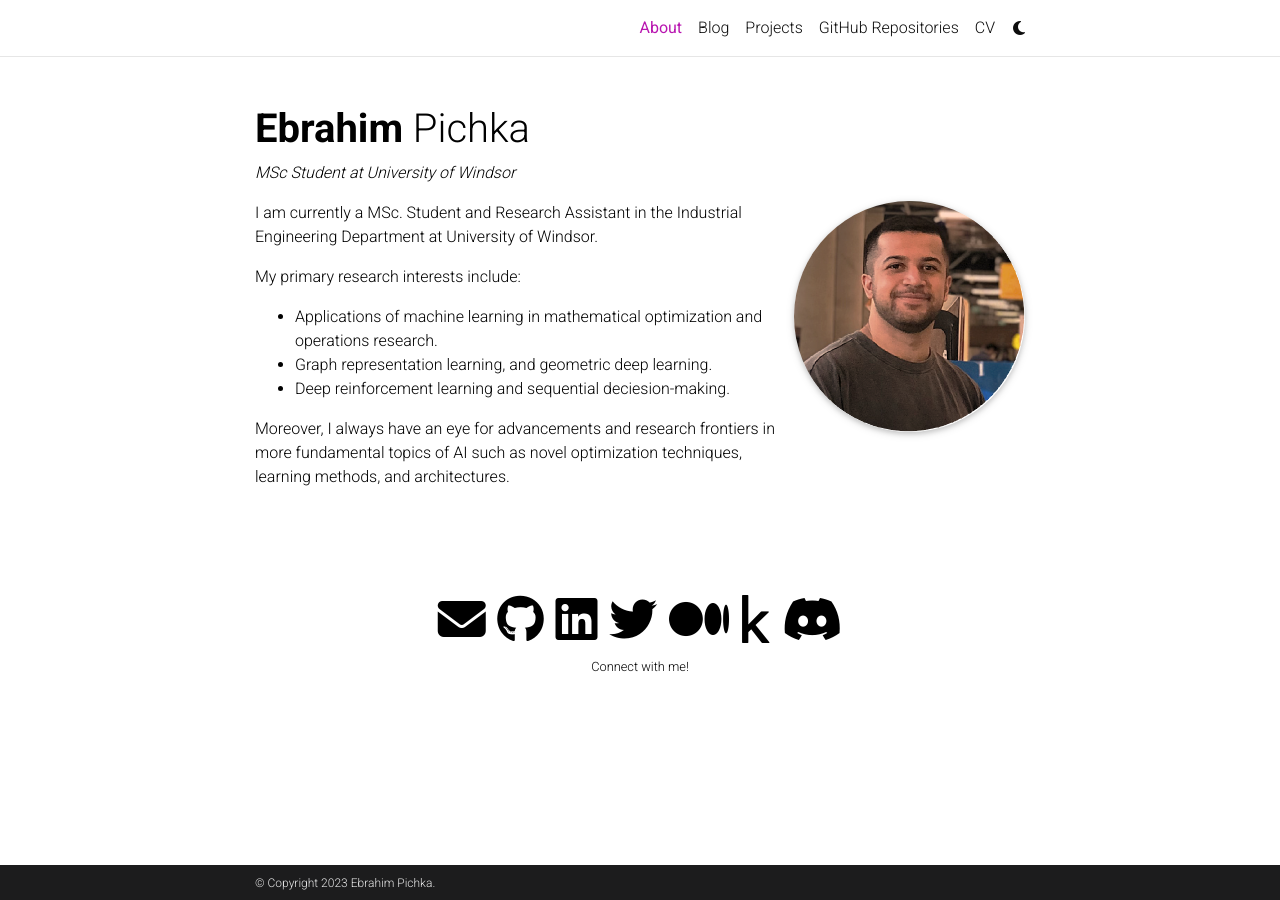
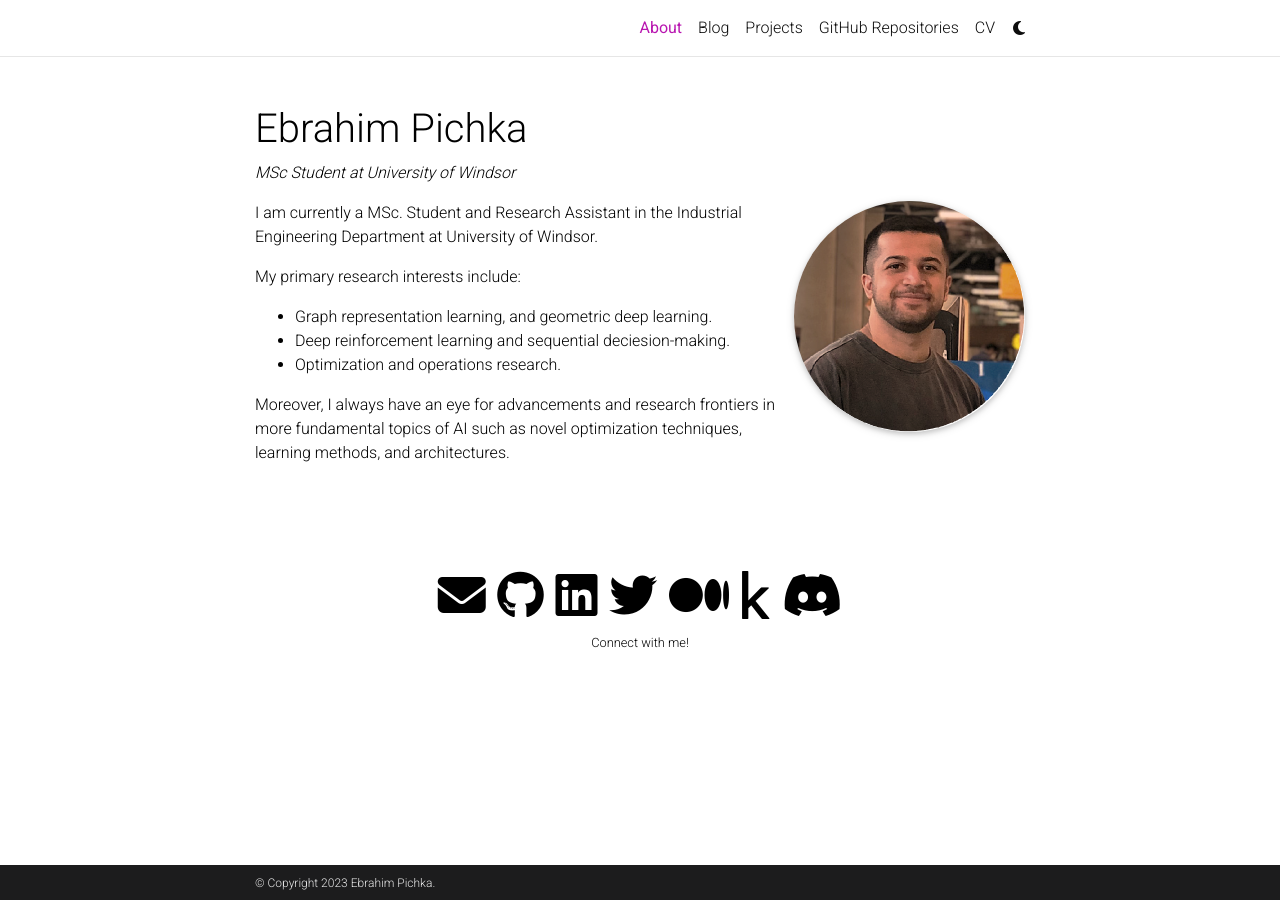
Before and after one commit to ebrahimpichka/ebrahimpichka.github.io, a Jekyll site: the page built from _pages/about.md, in a window 1280 px wide. Built offline with Jekyll 4.4.1, drawn with Linux system fonts in a browser that asks for light colours; comment, search, counter and statistics services are not loaded; a style sheet for code colours, icons or effects is not loaded.

Commit message:
update about

```diff
--- a/_config.yml
+++ b/_config.yml
@@ -2,7 +2,7 @@
 # Site settings
 # -----------------------------------------------------------------------------
 
-title: blank # the website title (if blank, full name will be used instead)
+title: Ebrahim Pichka # the website title (if blank, full name will be used instead)
 first_name: Ebrahim
 middle_name:
 last_name: Pichka
--- a/_pages/about.md
+++ b/_pages/about.md
@@ -25,9 +25,9 @@
 I am currently a MSc. Student and Research Assistant in the Industrial Engineering Department at University of Windsor.
 
 My primary research interests include:
-- Applications of machine learning in mathematical optimization and operations research.
 - Graph representation learning, and geometric deep learning.
 - Deep reinforcement learning and sequential deciesion-making.
+- Optimization and operations research.
 
 Moreover, I always have an eye for advancements and research frontiers in more fundamental topics of AI such as novel optimization techniques, learning methods, and architectures.
 
```
